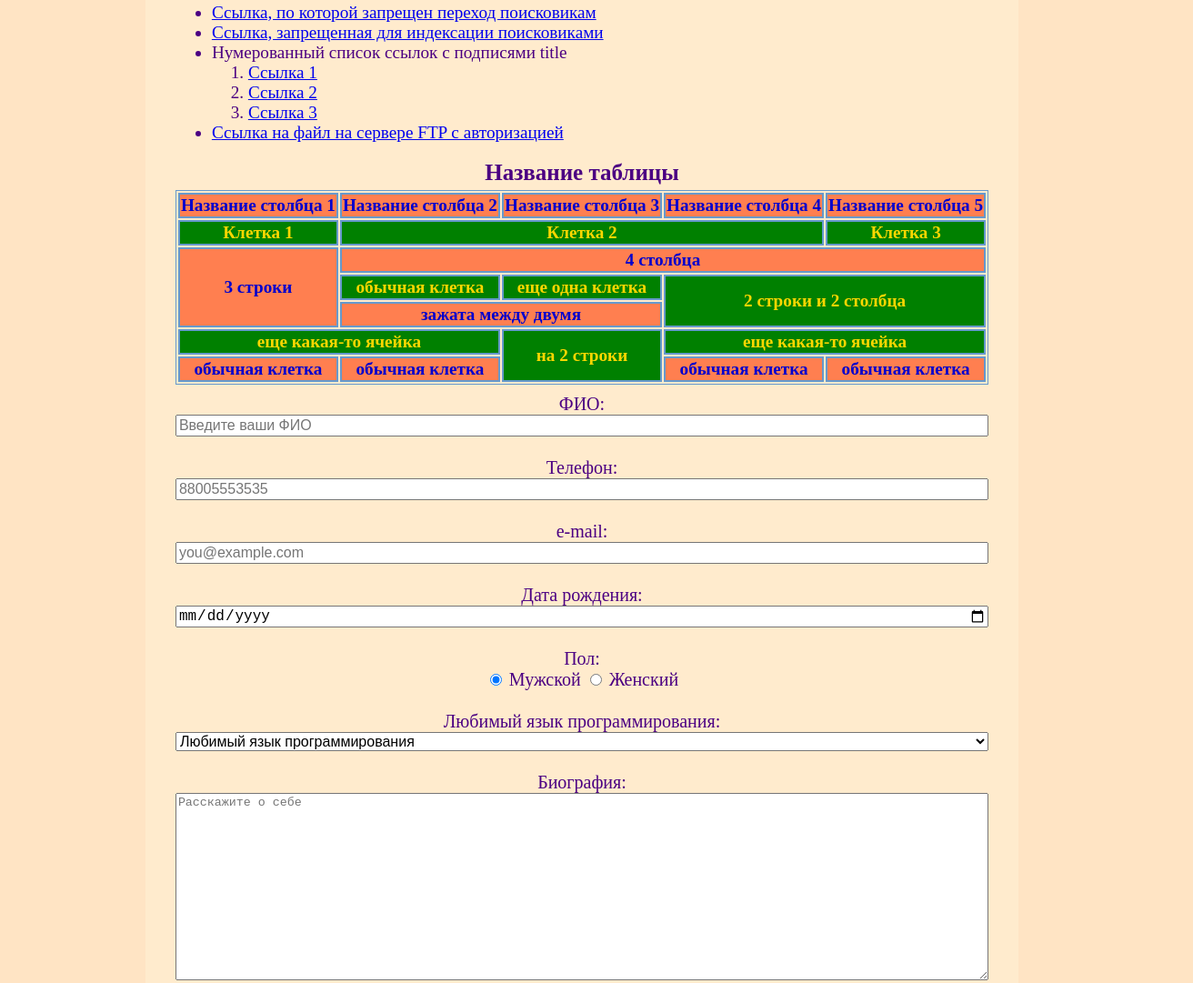
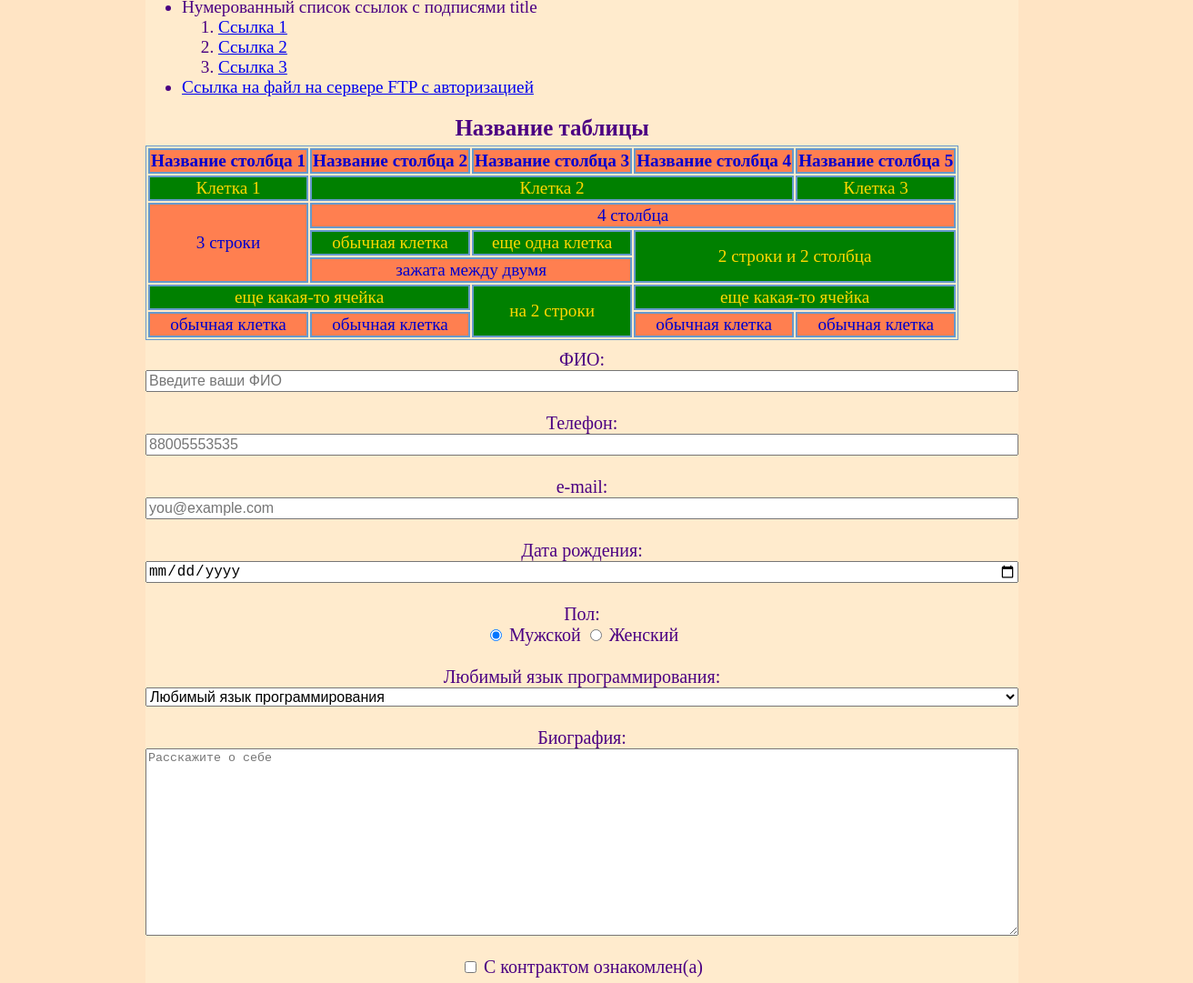
Before and after one commit to KrivosheyYuriy/KrivosheyYuriy.github.io, a plain HTML site: page lesson2/level1/level2/index.html in a window 1280 px wide. Shown: the part 1304-2385 px from the top of the page at 91% size, 1312 px wide, since content can reach past the window. Drawn offline with Linux system fonts and the light colour scheme.

Commit message:
Homework2

```diff
--- a/lesson2/css/style.css
+++ b/lesson2/css/style.css
@@ -9,7 +9,7 @@ header {
 }
 
 #navLogo {
-    display: flex;
+    min-height: 70px;
 }
 
 header img {
@@ -37,7 +37,6 @@ nav {
 
 nav a {
     float: left;
-    display: block;
     color: midnightblue;
     text-align: center;
     text-decoration: none;
@@ -53,8 +52,6 @@ body {
 .content {
     margin-left: auto;
     margin-right: auto;
-    display: grid;
-    flex-wrap: wrap;
     justify-content: center;
     color: indigo;
     background-color: blanchedalmond;
@@ -69,7 +66,6 @@ header h1{
 }
 
 .content ul {
-    display: grid;
     align-items: center;
 }
 
@@ -87,6 +83,7 @@ table {
 
 th, td {
     border: 2px solid #69c;
+    text-align: center;
 }
 
 tr:nth-child(odd) {
@@ -103,7 +100,7 @@ footer {
     width: 100%;
     color: darkblue;
     background-color: #ffdead;
-    padding: 20px;
+    min-height: 75px;
 }
 
 form {
--- a/lesson2/level1/level2/index.html
+++ b/lesson2/level1/level2/index.html
@@ -14,7 +14,6 @@
       <a href="https://www.youtube.com/">Ссылка меню 1</a>
       <a href="https://yandex.ru/pogoda/krasnodar?lat=45.036014&lon=38.915889">Ссылка 2</a>
       <a href="https://www.avito.ru/">Ссылка 3</a>
-
     </nav>
   </div>
 
@@ -152,37 +151,37 @@
     </tr>
 
     <tr>
-      <th>Клетка 1</th>
-      <th colspan="3">Клетка 2</th>
-      <th>Клетка 3</th>
+      <td>Клетка 1</td>
+      <td colspan="3">Клетка 2</td>
+      <td>Клетка 3</td>
     </tr>
 
     <tr>
-      <th rowspan="3">3 строки</th>
-      <th colspan="4">4 столбца</th>
+      <td rowspan="3">3 строки</td>
+      <td colspan="4">4 столбца</td>
     </tr>
 
     <tr>
-      <th>обычная клетка</th>
-      <th>еще одна клетка</th>
-      <th colspan="2" rowspan="2">2 строки и 2 столбца</th>
+      <td>обычная клетка</td>
+      <td>еще одна клетка</td>
+      <td colspan="2" rowspan="2">2 строки и 2 столбца</td>
     </tr>
 
     <tr>
-      <th colspan="2">зажата между двумя</th>
+      <td colspan="2">зажата между двумя</td>
     </tr>
 
     <tr>
-      <th colspan="2">еще какая-то ячейка</th>
-      <th rowspan="2">на 2 строки</th>
-      <th colspan="2">еще какая-то ячейка</th>
+      <td colspan="2">еще какая-то ячейка</td>
+      <td rowspan="2">на 2 строки</td>
+      <td colspan="2">еще какая-то ячейка</td>
     </tr>
 
     <tr>
-      <th>обычная клетка</th>
-      <th>обычная клетка</th>
-      <th>обычная клетка</th>
-      <th>обычная клетка</th>
+      <td>обычная клетка</td>
+      <td>обычная клетка</td>
+      <td>обычная клетка</td>
+      <td>обычная клетка</td>
     </tr>
   </table>
 
```
